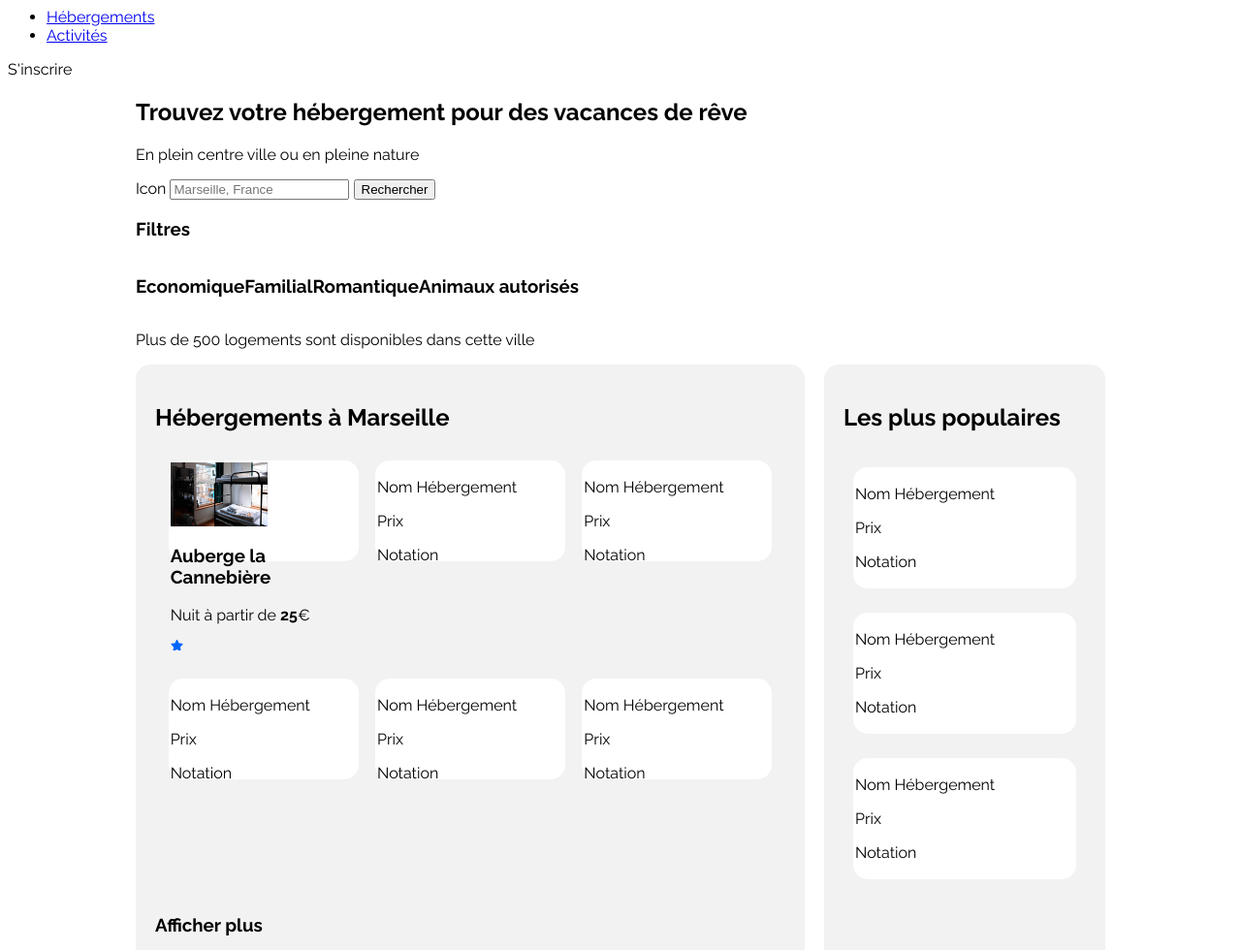
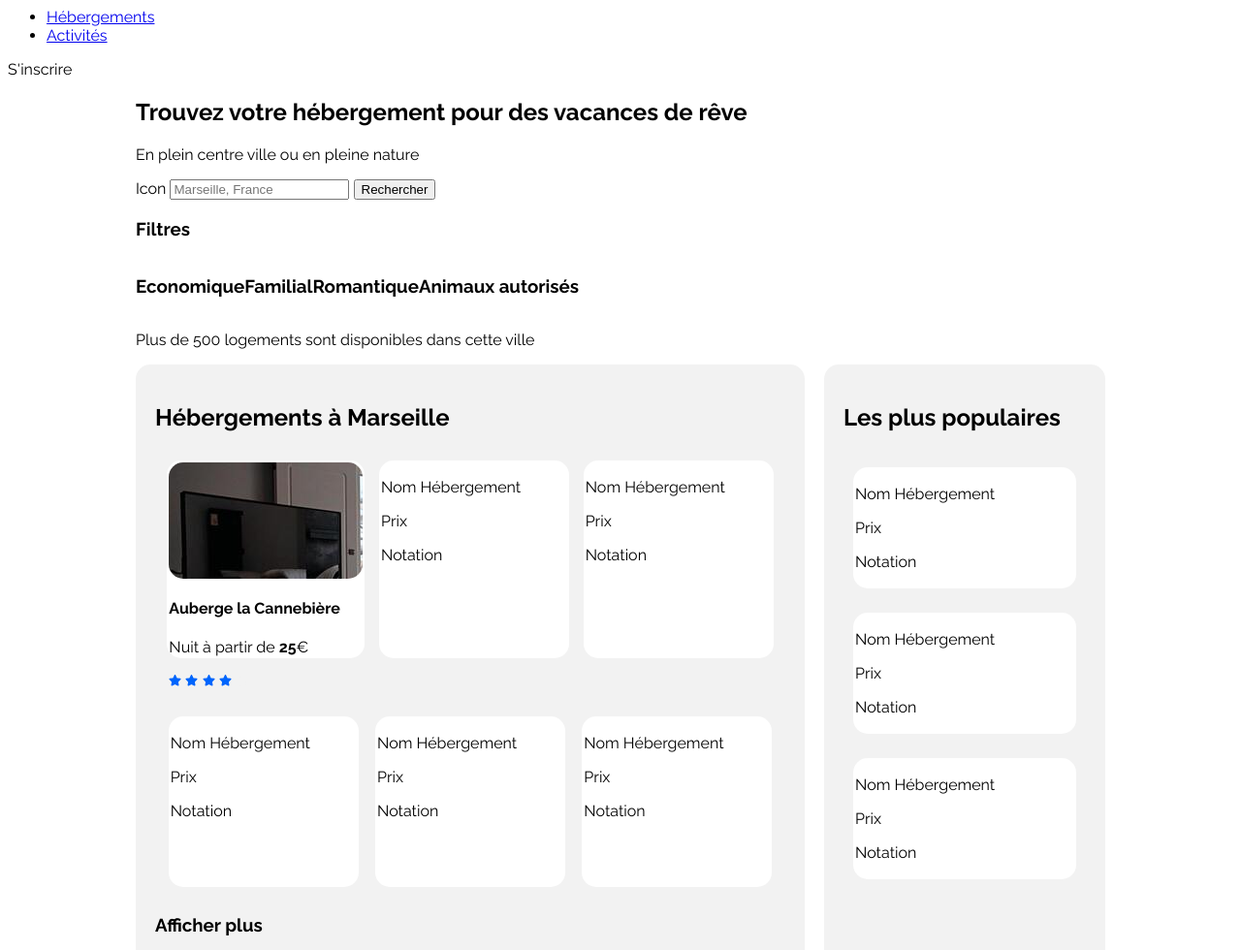
Before and after one commit to Ekmah/P2_poupinet_thomas, a plain HTML site: page index.html in a window 1280 px wide. Shown: the top 980 px of the page at 97% size. Drawn offline with Linux system fonts and the light colour scheme.

Commit message:
image modification: first box
html: added all 4 stars, for a total of 5. changed 5th star with gray color
changed h3's box title into h4
css: increased size of white box by 100px
image slot (image class) has correct max size and correct overflow NOTE: image overflow starting from top left. Need to be center. Added border radius but will need to specify location: bottom side does not have round border
igonre imagersc: may be removed later

```diff
--- a/CSS/styles.css
+++ b/CSS/styles.css
@@ -62,14 +62,20 @@ main
 }
 .boxv1
 {
-    max-width: 100px;
-    max-height: 100px;
+    max-width: 200px;
+    max-height: 200px;
 
+}
+.image
+{
+    max-width: 100%;
+    max-height: 60%;
+    overflow: hidden;
+    border-radius: 15px;
 }
 .imagesrc
 {
-    max-width: 100px;
-    max-height: 100px;
+    overflow: hidden;
 }
 
 .fa-star
--- a/index.html
+++ b/index.html
@@ -72,13 +72,17 @@
                         </div>
                         <div>
                             <div>
-                                <h3>Auberge la Cannebière</h3>
+                                <h4>Auberge la Cannebière</h4>
                             </div>
                             <div>
                                 <p>Nuit à partir de <strong>25</strong>€</p>
                             </div>
                             <div>
                                 <svg aria-hidden="true" focusable="false" data-prefix="fas" data-icon="star" class="svg-inline--fa fa-star fa-w-18" role="img" xmlns="http://www.w3.org/2000/svg" viewBox="0 0 576 512"><path fill="#0065FC" d="M259.3 17.8L194 150.2 47.9 171.5c-26.2 3.8-36.7 36.1-17.7 54.6l105.7 103-25 145.5c-4.5 26.3 23.2 46 46.4 33.7L288 439.6l130.7 68.7c23.2 12.2 50.9-7.4 46.4-33.7l-25-145.5 105.7-103c19-18.5 8.5-50.8-17.7-54.6L382 150.2 316.7 17.8c-11.7-23.6-45.6-23.9-57.4 0z"></path></svg>
+                                <svg aria-hidden="true" focusable="false" data-prefix="fas" data-icon="star" class="svg-inline--fa fa-star fa-w-18" role="img" xmlns="http://www.w3.org/2000/svg" viewBox="0 0 576 512"><path fill="#0065FC" d="M259.3 17.8L194 150.2 47.9 171.5c-26.2 3.8-36.7 36.1-17.7 54.6l105.7 103-25 145.5c-4.5 26.3 23.2 46 46.4 33.7L288 439.6l130.7 68.7c23.2 12.2 50.9-7.4 46.4-33.7l-25-145.5 105.7-103c19-18.5 8.5-50.8-17.7-54.6L382 150.2 316.7 17.8c-11.7-23.6-45.6-23.9-57.4 0z"></path></svg>
+                                <svg aria-hidden="true" focusable="false" data-prefix="fas" data-icon="star" class="svg-inline--fa fa-star fa-w-18" role="img" xmlns="http://www.w3.org/2000/svg" viewBox="0 0 576 512"><path fill="#0065FC" d="M259.3 17.8L194 150.2 47.9 171.5c-26.2 3.8-36.7 36.1-17.7 54.6l105.7 103-25 145.5c-4.5 26.3 23.2 46 46.4 33.7L288 439.6l130.7 68.7c23.2 12.2 50.9-7.4 46.4-33.7l-25-145.5 105.7-103c19-18.5 8.5-50.8-17.7-54.6L382 150.2 316.7 17.8c-11.7-23.6-45.6-23.9-57.4 0z"></path></svg>
+                                <svg aria-hidden="true" focusable="false" data-prefix="fas" data-icon="star" class="svg-inline--fa fa-star fa-w-18" role="img" xmlns="http://www.w3.org/2000/svg" viewBox="0 0 576 512"><path fill="#0065FC" d="M259.3 17.8L194 150.2 47.9 171.5c-26.2 3.8-36.7 36.1-17.7 54.6l105.7 103-25 145.5c-4.5 26.3 23.2 46 46.4 33.7L288 439.6l130.7 68.7c23.2 12.2 50.9-7.4 46.4-33.7l-25-145.5 105.7-103c19-18.5 8.5-50.8-17.7-54.6L382 150.2 316.7 17.8c-11.7-23.6-45.6-23.9-57.4 0z"></path></svg>
+                                <svg aria-hidden="true" focusable="false" data-prefix="fas" data-icon="star" class="svg-inline--fa fa-star fa-w-18" role="img" xmlns="http://www.w3.org/2000/svg" viewBox="0 0 576 512"><path fill="#F2F2F2" d="M259.3 17.8L194 150.2 47.9 171.5c-26.2 3.8-36.7 36.1-17.7 54.6l105.7 103-25 145.5c-4.5 26.3 23.2 46 46.4 33.7L288 439.6l130.7 68.7c23.2 12.2 50.9-7.4 46.4-33.7l-25-145.5 105.7-103c19-18.5 8.5-50.8-17.7-54.6L382 150.2 316.7 17.8c-11.7-23.6-45.6-23.9-57.4 0z"></path></svg>
                                 <!--from Font Awesome licence: https://fontawesome.com/license only changed color-->
                             </div>
                         </div>
```
